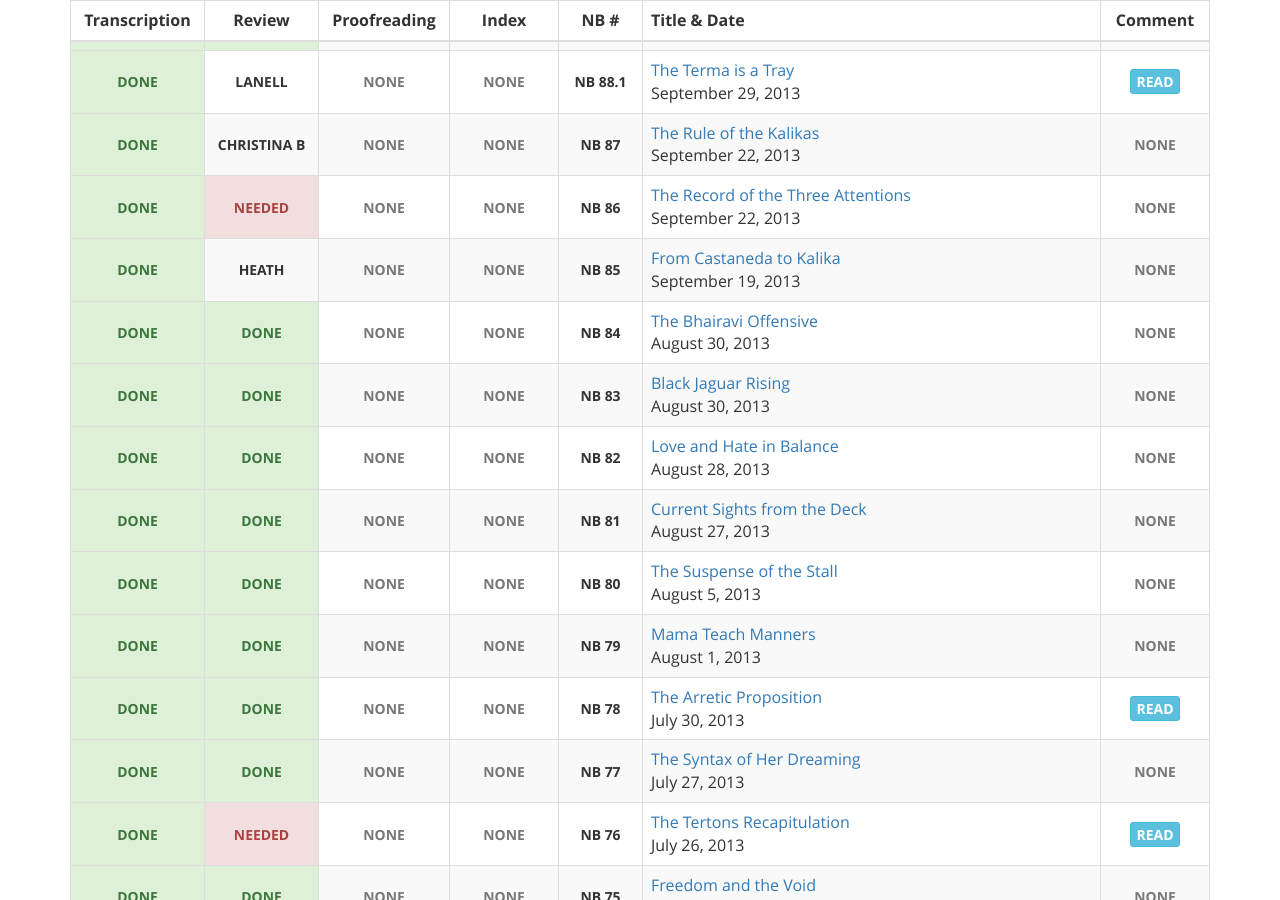
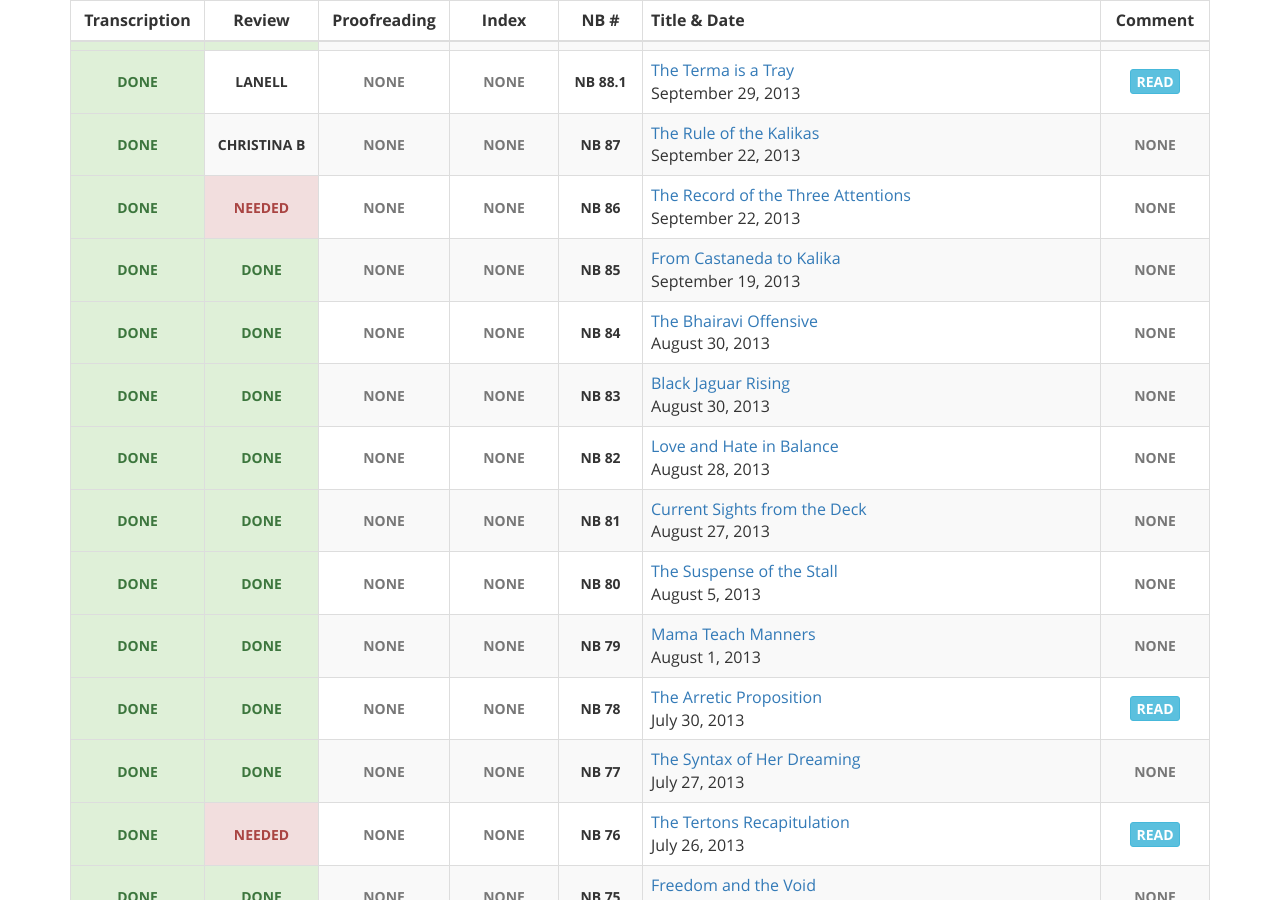
Before and after one commit to gaiaspora/gaiaspora.github.io, a Jekyll site: the page built from content/navigator-briefings.markdown, in a window 1280 px wide and 900 px high, scrolled down 2642 px. Built offline with Jekyll 4.4.1, drawn with Linux system fonts in a browser that asks for light colours.

Commit message:
Update nb.yaml

```diff
--- a/_data/nb.yaml
+++ b/_data/nb.yaml
@@ -342,7 +342,7 @@
 
 - NB: "85"
   Transcription: "done"
-  Review: "Heath"
+  Review: "done"
   Proofreading: "none"
   Index: "none"
   Title: "From Castaneda to Kalika"
```
